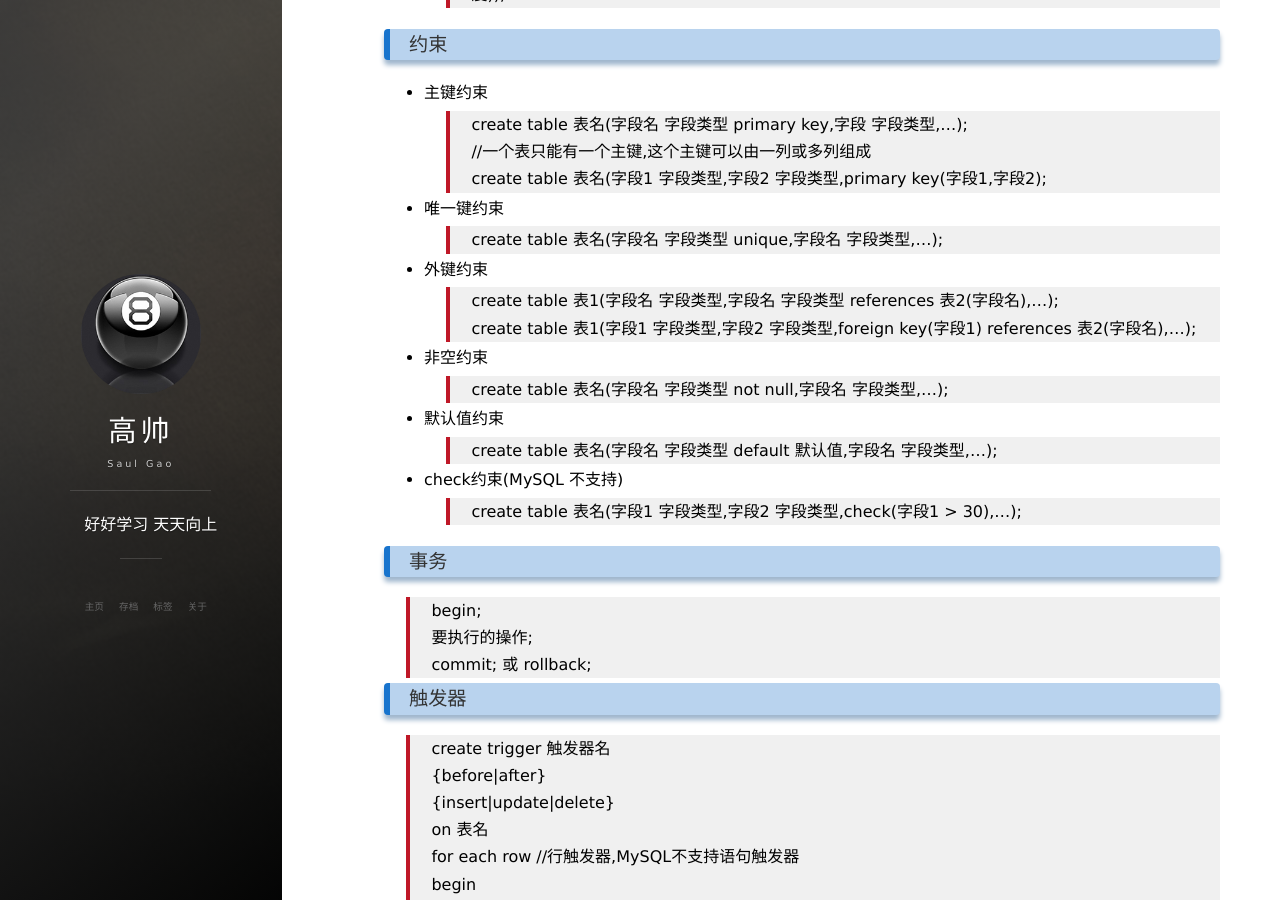
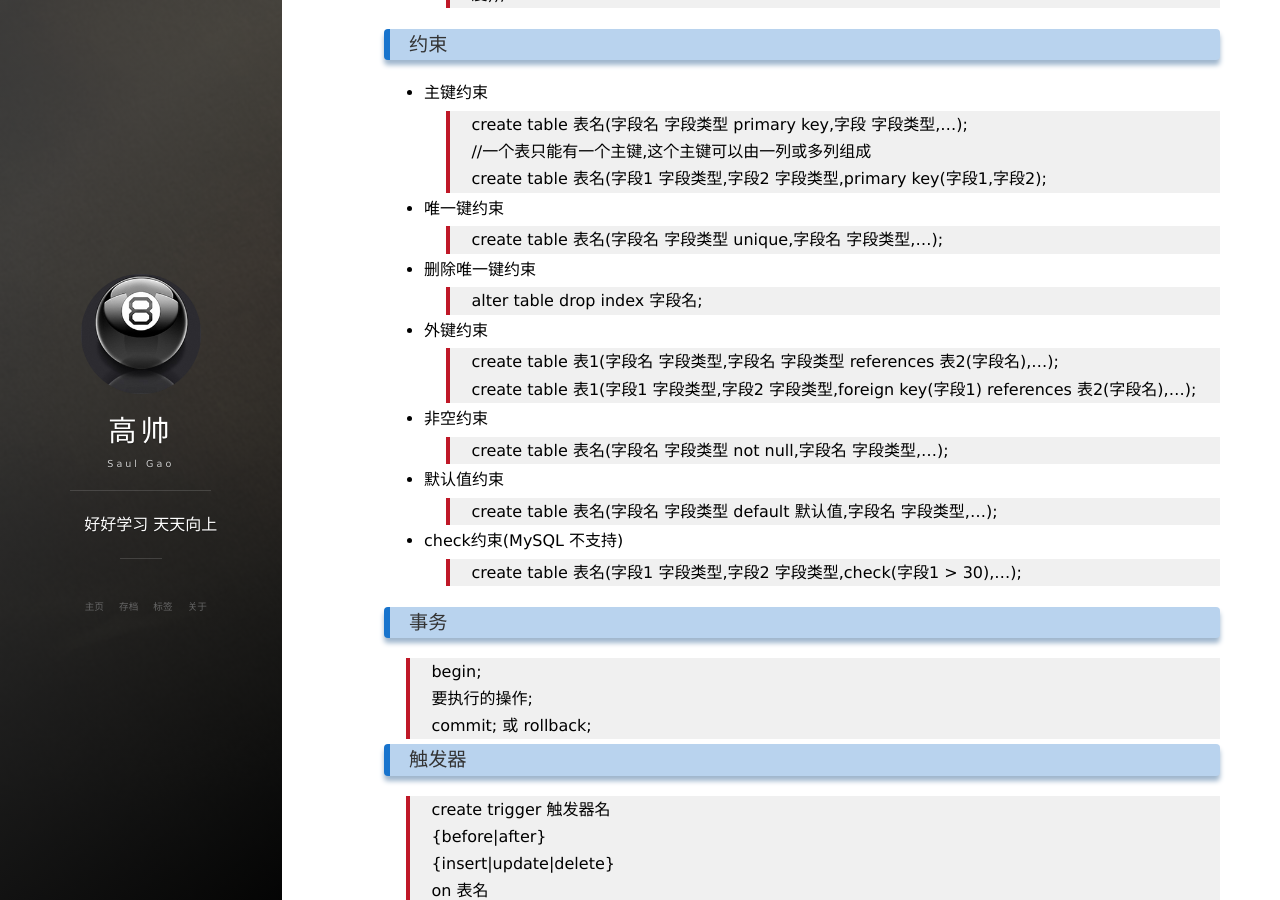
Before and after one commit to Saul-Gao/saul-gao.github.io, a Jekyll site: the page built from _posts/2018-05-12-mysql_note.md, in a window 1280 px wide and 900 px high, scrolled down 11173 px. Built offline with Jekyll 4.4.1, drawn with Linux system fonts in a browser that asks for light colours; nearby versions of some CDN libraries; comment, search, counter and statistics services are not loaded.

Commit message:
增加删除唯一键约束命令

```diff
--- a/_posts/2018-05-12-mysql_note.md
+++ b/_posts/2018-05-12-mysql_note.md
@@ -513,6 +513,9 @@ tags: [MySQL, 数据库]
 * 唯一键约束
 > create table 表名(字段名 字段类型 unique,字段名 字段类型,...);
 
+* 删除唯一键约束
+> alter table drop index 字段名;
+
 * 外键约束
 > create table 表1(字段名 字段类型,字段名 字段类型 references 表2(字段名),...);
 > create table 表1(字段1 字段类型,字段2 字段类型,foreign key(字段1) references 表2(字段名),...);
```
